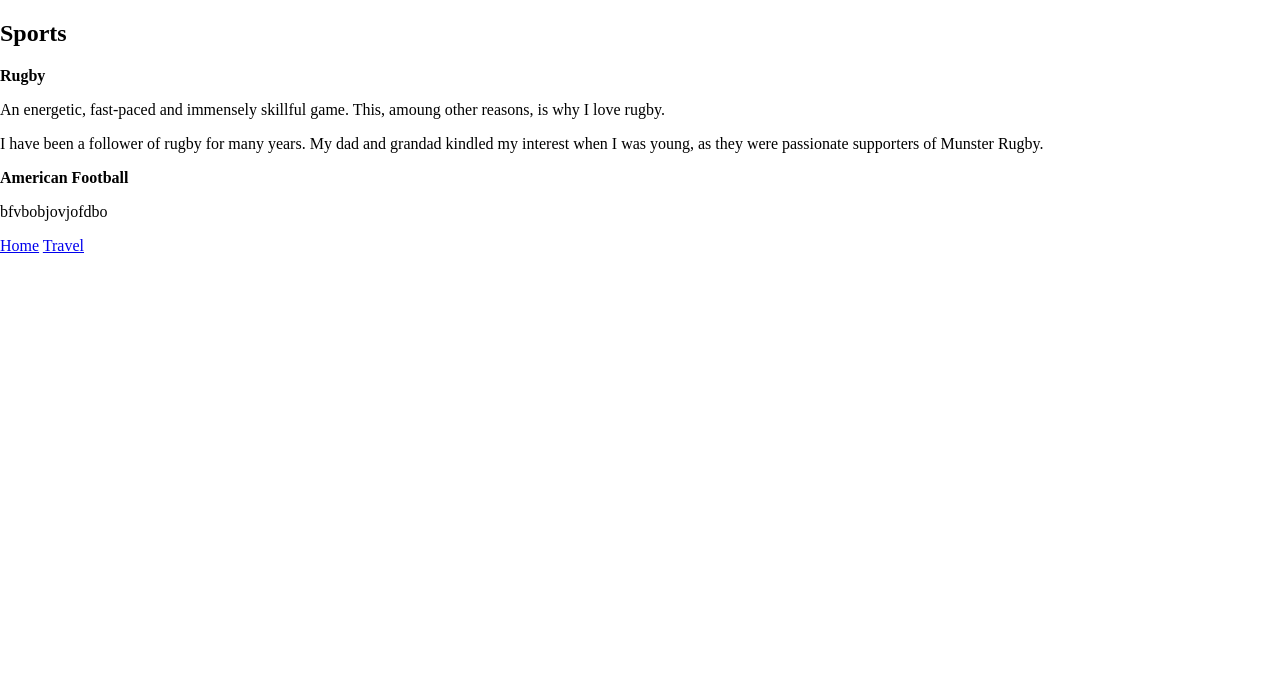
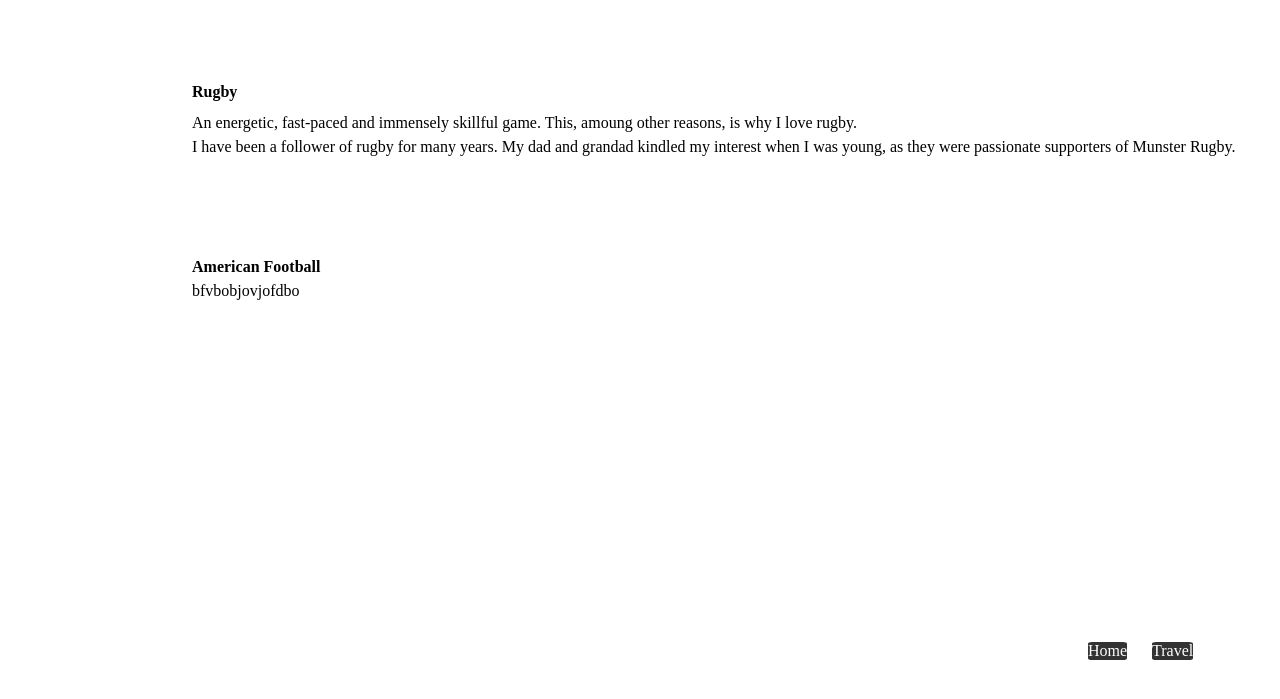
Before and after one commit to KevinHanley/IS1113117388451, a PHP site: page /Interests/sports.html in a window 1280 px wide. Shown: the part 78-777 px from the top of the page. Run offline with PHP 8.4, Linux system fonts and the light colour scheme; some libraries are stand-ins or nearby versions.

Commit message:
styling sports

```diff
--- a/Interests/cloudservices.html
+++ b/Interests/cloudservices.html
@@ -44,7 +44,7 @@
             <p class="cloud_body4">The beauty of cloud computing is that the servers are off-premise, out of sight and out of your hair. Suppliers take care of them for you and roll out regular software updates – including security updates – so you don’t have to worry about wasting time maintaining the system yourself. Leaving you free to focus on the things that matter, like growing your business.</p>
         </section>
 
-        <a href="sports.html" class="cloud_button1">Sports</a>
-	    <a href="../homepage.php" class="cloud_button2">Home</a>
+        <a href="sports.html" class="interests_button1">Sports</a>
+	    <a href="../homepage.php" class="interests_button2">Home</a>
     </body>
 </html>
--- a/Interests/int_pages2.css
+++ b/Interests/int_pages2.css
@@ -15,7 +15,10 @@
     color: white;
 }
 
-.cloud_button1{
+
+
+
+.interests_button1{
     position: fixed;
     top: 90%;
     left: 85%;
@@ -25,7 +28,7 @@
     color: white;
 }
 
-.cloud_button2{
+.interests_button2{
     position: fixed;
     top: 90%;
     left: 90%;
@@ -36,10 +39,56 @@
 }
 
 
+
+
+/* Sports page */
+.sportsheading1{
+    position: absolute;
+    margin-left: 15%;
+}
+
+.sportsbody1{
+    position: absolute;
+    margin-left: 15%;
+    top: 22%;
+}
+
+.sportsbody2{
+    position: absolute;
+    margin-left: 15%;
+    top: 25%;
+}
+
+
+.sportsheading2{
+    position: absolute;
+    margin-left: 15%;
+    top: 40%;
+}
+
+.sportsbody3{
+    position: absolute;
+    margin-left: 15%;
+    top: 43%;
+}
+
+
+
+
+
+
+
+
+
+
+
+
+
+
 /* Cloud Services page */
 
 .cloud_heading{
-    position: absolute;;
+    position: absolute;
     margin-left: 15%;
     top: 20%;
 }
@@ -52,7 +101,7 @@
 }
 
 .cloud_heading2{
-    position: absolute;;
+    position: absolute;
     margin-left: 15%;
     top: 40%;
 }
@@ -65,7 +114,7 @@
 }
 
 .cloud_heading3{
-    position: absolute;;
+    position: absolute;
     margin-left: 15%;
     top: 60%;
 }
@@ -78,7 +127,7 @@
 }
 
 .cloud_heading4{
-    position: absolute;;
+    position: absolute;
     margin-left: 15%;
     top: 80%;
 }
--- a/Interests/sports.html
+++ b/Interests/sports.html
@@ -4,6 +4,7 @@
         <meta charset="UTF-8">
         <title>Sports</title>
         <link rel="stylesheet" href="../navbar.css" type="text/css"/>
+        <link rel="stylesheet" href="int_pages2.css" type="text/css">
 
         <!-- Adding bootstraping -->
         <script src="https://code.jquery.com/jquery-3.2.1.slim.min.js" integrity="sha384-KJ3o2DKtIkvYIK3UENzmM7KCkRr/rE9/Qpg6aAZGJwFDMVNA/GpGFF93hXpG5KkN" crossorigin="anonymous"></script>
@@ -34,16 +35,16 @@
         <section>
             <h1 class="section">Sports</h1>
 
-            <p class="sportsheading"><strong>Rugby</strong></p>
-            <p class="sportsbody">An energetic, fast-paced and immensely skillful game. This, amoung other reasons, is why I love rugby.</p>
-            <p class="sportsbody">I have been a follower of rugby for many years. My dad and grandad kindled my interest when I was young, as they were passionate supporters of
+            <p class="sportsheading1"><strong>Rugby</strong></p>
+            <p class="sportsbody1">An energetic, fast-paced and immensely skillful game. This, amoung other reasons, is why I love rugby.</p>
+            <p class="sportsbody2">I have been a follower of rugby for many years. My dad and grandad kindled my interest when I was young, as they were passionate supporters of
                                     Munster Rugby. </p>
 
-            <p class="sportsheading"><strong>American Football</strong></p>
-            <p class="sportsbody">bfvbobjovjofdbo</p>
+            <p class="sportsheading2"><strong>American Football</strong></p>
+            <p class="sportsbody3">bfvbobjovjofdbo</p>
 
-            <a href="../homepage.html" class="btn btn-success">Home</a>
-            <a href="travel.html" class="btn btn-success">Travel</a>
+            <a href="../homepage.html" class="interests_button1">Home</a>
+            <a href="travel.html" class="interests_button2">Travel</a>
         </section>
     </body>
 
--- a/Interests/travel.html
+++ b/Interests/travel.html
@@ -43,8 +43,10 @@
         </header>
 
         <div id="pagepiling">
-	        <div class="section" id="section1">Most travelled to: France</div>
-
+	        <div class="section" id="section1">Most travelled to: Spain</div>
+	            <section>
+	                <p>My most travelled to country is Spain. I've visited Malaga three times and the Tenerife twice.</p>
+	            </section>
 
 
 
```
